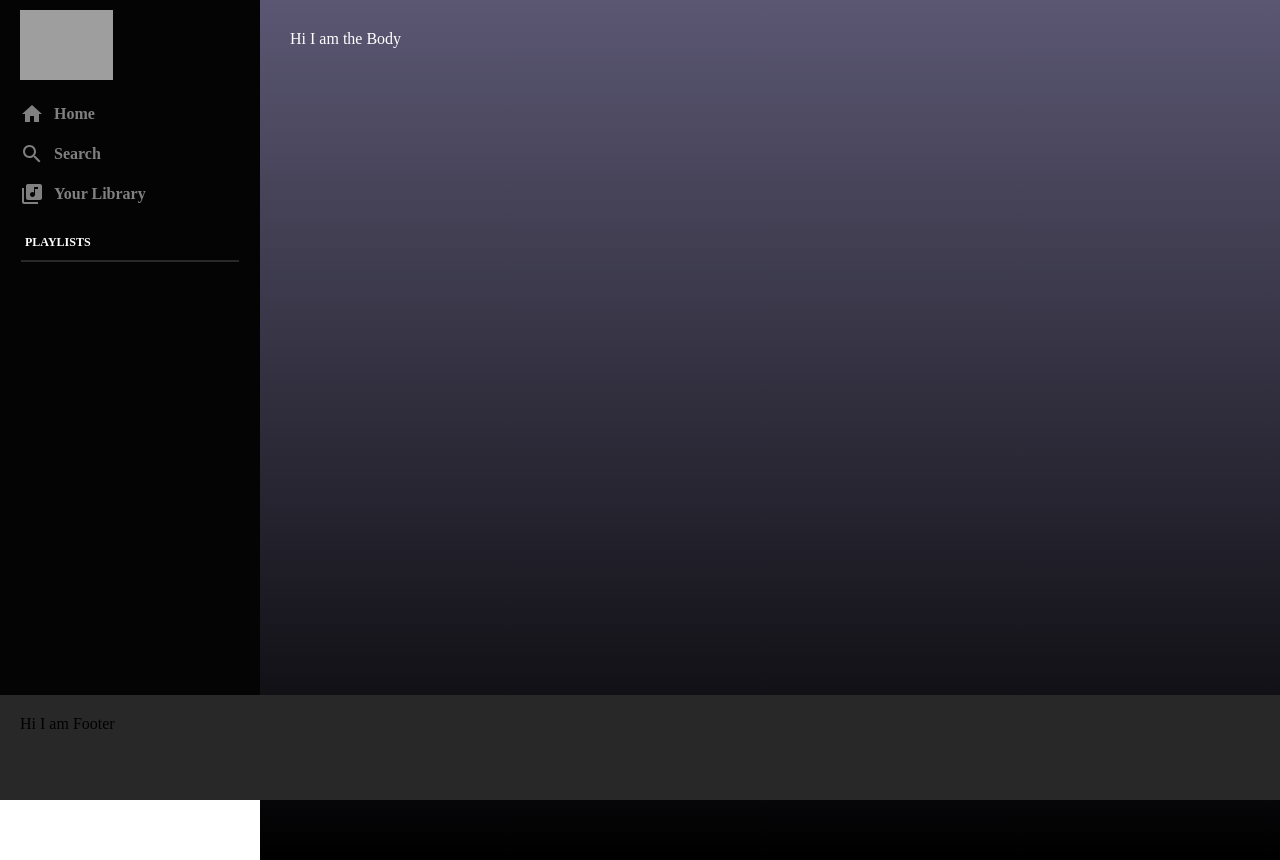
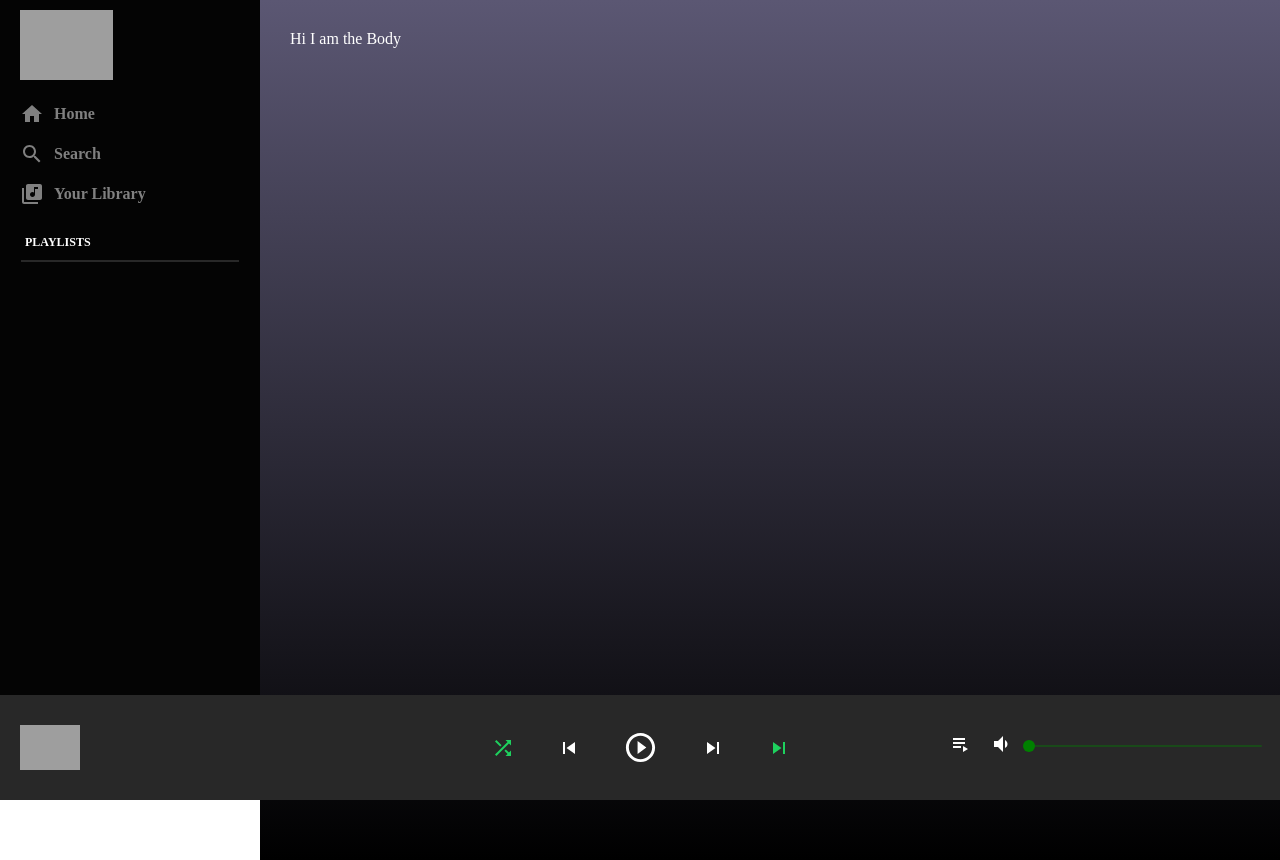
Before and after one commit to priyavrata/spotify-clone-react, a React (Create React App) app: page / in a window 1280 px wide. Built offline with nearby package versions, Linux system fonts and the light colour scheme; grey boxes are pictures that could not be loaded; what spotify-web-api-js would draw is missing.

Commit message:
Footer Components created

```diff
--- a/src/Footer.css
+++ b/src/Footer.css
@@ -1,8 +1,67 @@
 .footer{
     position: fixed;
+    display: flex;
+    justify-content:space-between;
     bottom: 0;
     height: 65px;
-    width:100%;
+    width:97%;
     background-color: #282828;
     padding: 20px;
 }
+
+
+.footer_left{
+    flex:0.3;
+    display:flex;
+    align-items:center;
+    justify-content: space-between;
+    width:300px;
+    color: white;
+}
+
+.footer_albumLogo{
+    object-fit:contain;
+    height: 60px;
+    width: 60px;
+    margin-right: 20px;
+}
+
+.footer_green{
+    color: #1ed15e;
+}
+
+.footer_songInfo h4{
+    margin-bottom: 5px;
+}
+
+.footer_songInfo p{
+    font-size:12px;
+}
+
+
+.footer_center{
+    flex:0.4;
+    padding: 0 100px;
+    color: white;
+    display: flex;
+    align-items: center;
+    justify-content: space-between;
+    max-width: 300px;
+}
+
+.footer_right{
+    flex:0.3;
+    display: flex;
+    justify-content: space-between;
+    align-items: center;
+    color: white;
+}
+
+.footer_right *.MuiSlider-root{
+    color:green;
+}
+
+.footer_icon:hover, .footer_green:hover{
+    transition: transform 0.2s ease-in-out;
+    transform: scale(1.2) !important;
+}
--- a/src/Footer.js
+++ b/src/Footer.js
@@ -1,10 +1,49 @@
 import "./Footer.css";
 import React from 'react';
+import { Grid, Slider } from "@material-ui/core";
+import PlayCircleOutlineIcon from "@material-ui/icons/PlayCircleOutline";
+import SkipPreviousIcon from "@material-ui/icons/SkipPrevious";
+import SkipNextIcon from "@material-ui/icons/SkipNext";
+import ShuffleIcon from "@material-ui/icons/Shuffle";
+import RepeatIcon from "@material-ui/icons/Repeat";
+import VolumeDownIcon from "@material-ui/icons/VolumeDown";
+import PauseCircleOutlineIcon from "@material-ui/icons/PauseCircleOutline";
+import PlaylistPlayIcon from "@material-ui/icons/PlaylistPlay";
 
 function Footer(props) {
     return (
         <div className="footer">
-            Hi I am Footer
+            <div className="footer_left">
+                <img
+                    className="footer_albumLogo"
+                    src="https://randomwordgenerator.com/img/picture-generator/54e6d6474e53ae14f1dc8460962e33791c3ad6e04e5074417c2e7dd19245c0_640.jpg"
+                    alt=""
+                />
+            </div>
+
+            <div className="footer_center">
+                <ShuffleIcon className="footer_green"/>
+                <SkipPreviousIcon className="footer_icon"/>
+                <PlayCircleOutlineIcon fontSize="large" className="footer_icon"/>
+                <SkipNextIcon className="footer_icon"/>
+                <SkipNextIcon className="footer_green"/>
+            </div>
+
+            <div className="footer_right">
+                <Grid container spacing={2}>
+                    <Grid item>
+                        <PlaylistPlayIcon/>
+                    </Grid>
+                    <Grid item>
+                        <VolumeDownIcon/>
+                    </Grid>
+                    <Grid item xs>
+                        <Slider aria-labelledby="continuous slider"/>
+                    </Grid>
+                </Grid>
+
+            </div>
+
         </div>
     );
 }
--- /dev/null
+++ b/src/index.css
@@ -0,0 +1,21 @@
+body::-webkit-scrollbar {
+    display: none;
+  }
+
+  * {
+    margin: 0;
+  }
+
+  body {
+    margin: 0;
+    font-family: -apple-system, BlinkMacSystemFont, "Segoe UI", "Roboto", "Oxygen",
+      "Ubuntu", "Cantarell", "Fira Sans", "Droid Sans", "Helvetica Neue",
+      sans-serif;
+    -webkit-font-smoothing: antialiased;
+    -moz-osx-font-smoothing: grayscale;
+  }
+
+  code {
+    font-family: source-code-pro, Menlo, Monaco, Consolas, "Courier New",
+      monospace;
+  }
```
